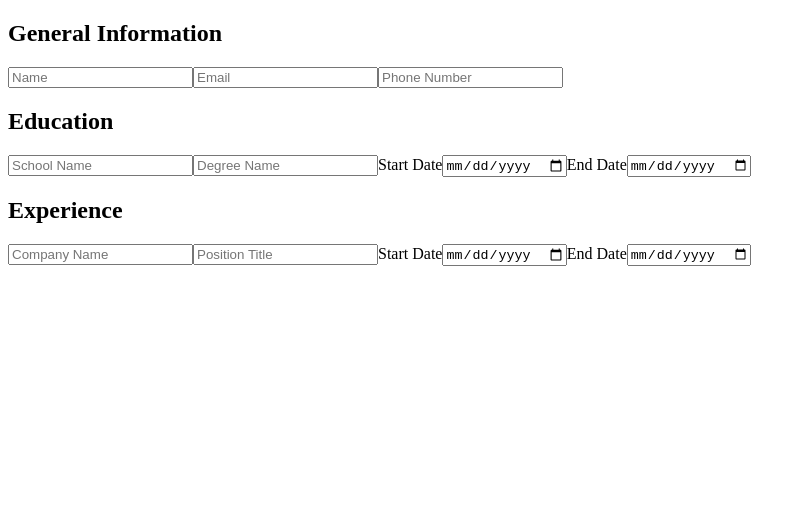
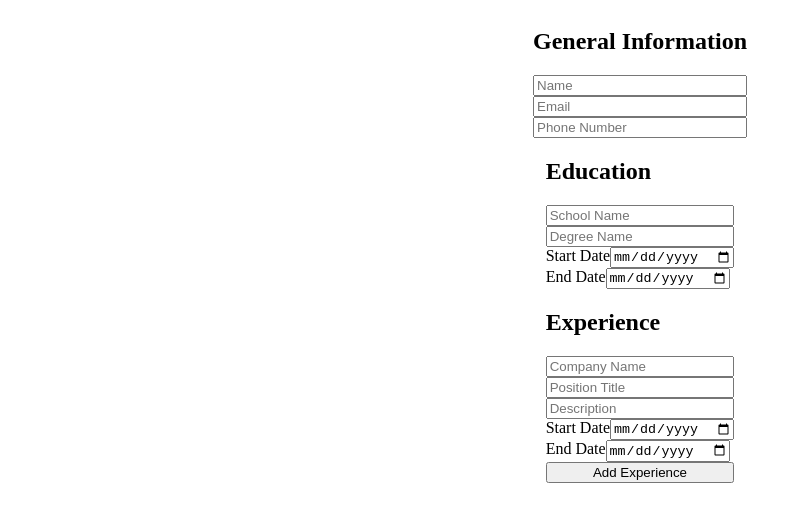
Before and after one commit to Noah-Gullo/cv-application, a React (Vite) app: page / in a window 1280 px wide. Shown: the top 522 px of the page, without its empty margins (0-806 px from the left). Built offline with nearby package versions, Linux system fonts and the light colour scheme.

Commit message:
feat: basic formatting

```diff
--- a/src/components/DateField.jsx
+++ b/src/components/DateField.jsx
@@ -1,9 +1,9 @@
 function DateField({text = "Enter date"}){
     return (
-       <>
+       <div className="dateField">
         <label htmlFor="date">{text}</label>
         <input type="Date" name="date"></input>
-       </>
+       </div>
     );
 }
 
--- a/src/components/Experience.jsx
+++ b/src/components/Experience.jsx
@@ -1,14 +1,11 @@
-import DateField from "./DateField.jsx"
-import TextField from "./TextField.jsx";
+import ExperienceField from "./ExperienceField";
+
 
 function Experience(){
   return (
     <section id="Experience">
-      <h1>Experience</h1>
-      <TextField text="Company Name"></TextField>
-      <TextField text="Position Title"></TextField>
-      <DateField text="Start Date"></DateField>
-      <DateField text="End Date"></DateField>
+      <ExperienceField></ExperienceField>
+      <button>Add Experience</button>
     </section>
   );
 }
--- /dev/null
+++ b/src/components/ExperienceField.jsx
@@ -0,0 +1,17 @@
+import DateField from "./DateField.jsx"
+import TextField from "./TextField.jsx";
+
+function ExperienceField(){
+    return (
+        <>
+            <h1>Experience</h1>
+            <TextField text="Company Name"></TextField>
+            <TextField text="Position Title"></TextField>
+            <TextField text="Description"></TextField>
+            <DateField text="Start Date"></DateField>
+            <DateField text="End Date"></DateField>
+        </>
+    );
+}
+
+export default ExperienceField;
--- a/src/components/GeneralInfo.jsx
+++ b/src/components/GeneralInfo.jsx
@@ -4,11 +4,9 @@ function GeneralInfo(){
   return (
     <section id="GeneralInfo">
       <h1>General Information</h1>
-      <form>
-        <TextField text="Name"/>
-        <TextField text="Email"/>
-        <TextField text="Phone Number"/>
-      </form>
+      <TextField text="Name"/>
+      <TextField text="Email"/>
+      <TextField text="Phone Number"/>
     </section>
   );
 }
--- a/src/components/TextField.jsx
+++ b/src/components/TextField.jsx
@@ -1,6 +1,6 @@
 function TextField({text = "Enter here"}){
   return (
-    <input placeholder={text}></input>
+    <input placeholder={text} className="textField"></input>
   );
 }
 
--- a/src/styles/App.css
+++ b/src/styles/App.css
@@ -0,0 +1,5 @@
+section{
+    display: flex;
+    justify-self: center;
+    flex-direction: column;
+}
```
